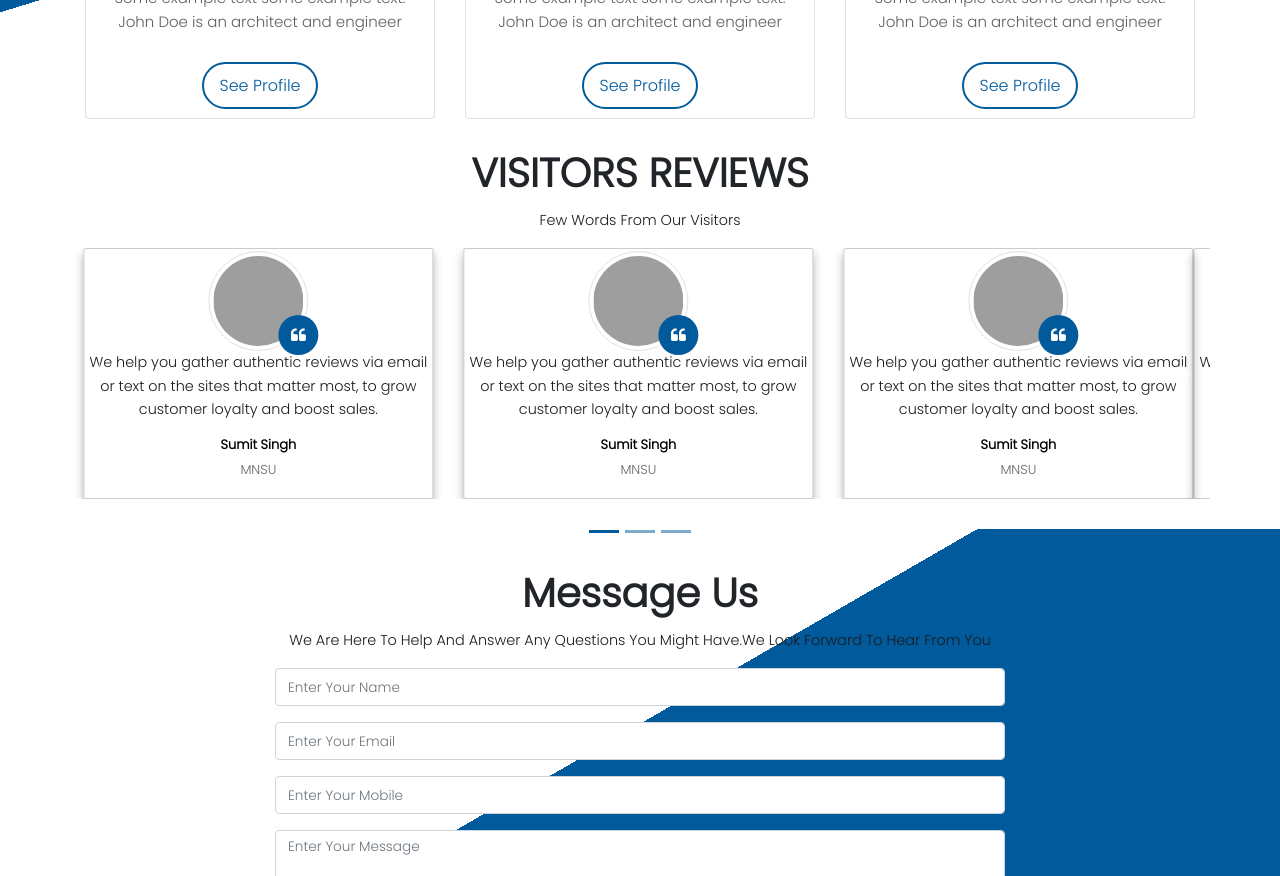
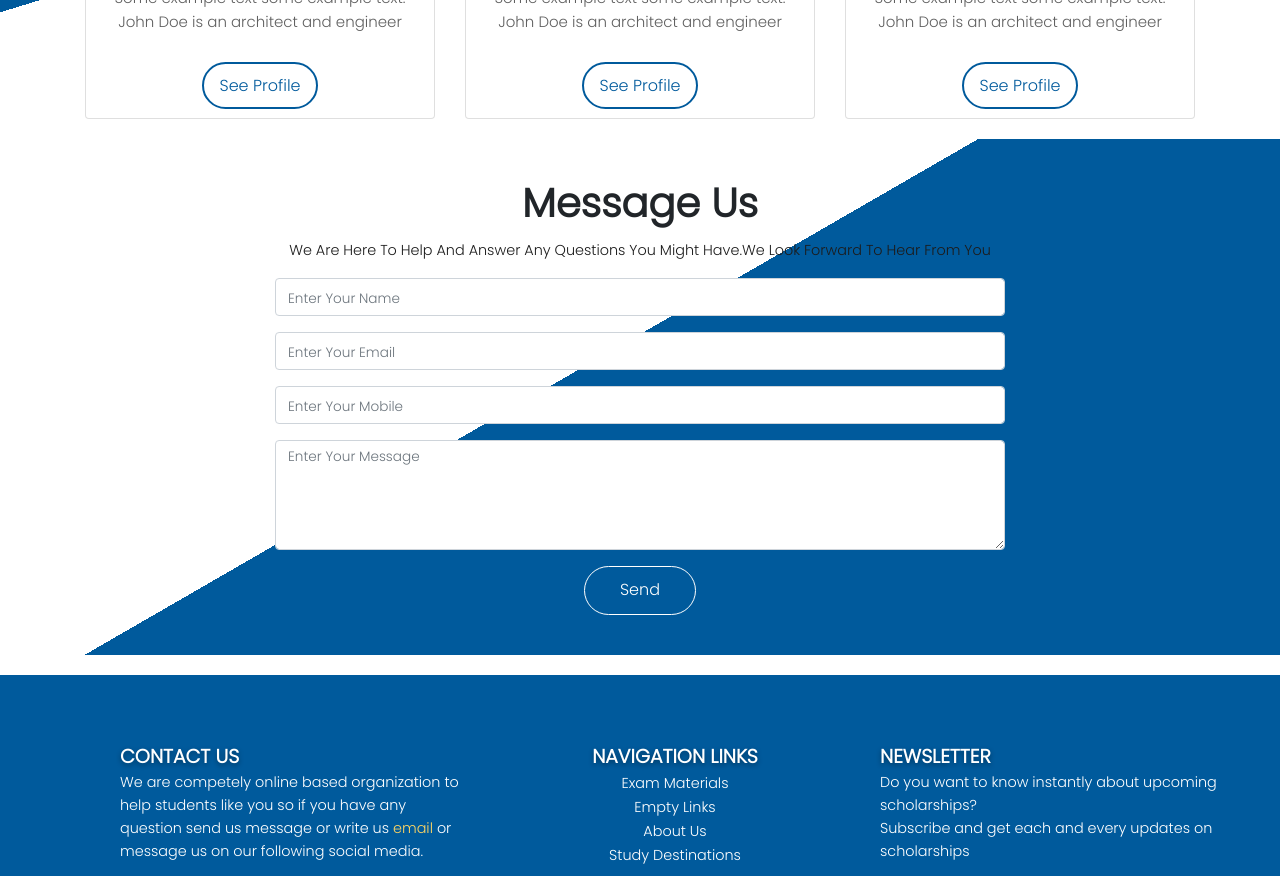
Before and after one commit to uditmahato/cys, a plain HTML site: page index.html in a window 1280 px wide. Shown: the part 5580-6456 px from the top of the page. Drawn offline with nearby package versions, Linux system fonts and the light colour scheme; grey boxes are pictures that could not be loaded.

Commit message:
deleted few files

```diff
--- a/index.html
+++ b/index.html
@@ -278,20 +278,20 @@
     </section>
     <!--our team-->
     <!--Reiview from our visitors-->
-    <section class="visitors-reviews">
+    <!-- <section class="visitors-reviews">
         <div class="container headings text-center">
             <h1 class="text-center font-weight-bold ">VISITORS REVIEWS</h1>
             <p class="text-capitalize pt-1">Few words from our visitors</p>
         </div>
-        <div id="demo" class="carousel slide visible" data-ride="carousel">
-            <!-- Indicators -->
-            <ul class="carousel-indicators cyc-home-carousel-indicators">
+        <div id="demo" class="carousel slide visible" data-ride="carousel"> -->
+    <!-- Indicators -->
+    <!-- <ul class="carousel-indicators cyc-home-carousel-indicators">
                 <li data-target="#demo" data-slide-to="0" class="active"></li>
                 <li data-target="#demo" data-slide-to="1"></li>
                 <li data-target="#demo" data-slide-to="2"></li>
-            </ul>
-            <!-- The slideshow -->
-            <div class="carousel-inner container">
+            </ul> -->
+    <!-- The slideshow -->
+    <!-- <div class="carousel-inner container">
                 <div class="carousel-item active">
                     <div class="row">
                         <div class="col-lg4 col-md-4 col-12">
@@ -376,16 +376,16 @@
                         </div>
                     </div>
                 </div>
-            </div>
-            <!-- Left and right controls -->
-            <a class="carousel-control-prev" href="#demo" data-slide="prev">
+            </div> -->
+    <!-- Left and right controls -->
+    <!-- <a class="carousel-control-prev" href="#demo" data-slide="prev">
                 <span class="carousel-control-prev-icon"></span>
             </a>
             <a class="carousel-control-next" href="#demo" data-slide="next">
                 <span class="carousel-control-next-icon"></span>
             </a>
         </div>
-    </section>
+    </section> -->
     <!--Reiviw from our visitors-->
     <!--Contact Us Section starts-->
     <section class="contactus" id="contactus">
```
Also changed, not shown: source/NKU_Background_3rdFloorSU-01.jpg (deleted), source/NKU_Background_Flowers-01.jpg (deleted), source/NKU_Background_SU-01.jpg (deleted), source/NKU_Background_SkyView-01.jpg (deleted), source/NKU_Background_SteelyLibrary-01.jpg (deleted), source/NKU_Logo_BlackBackground-01.jpg (deleted), source/NKU_Logo_YellowBackground-01.jpg (deleted), source/eight-ways-a-data-scientist-can-add-value.png (deleted), 1 other file.
